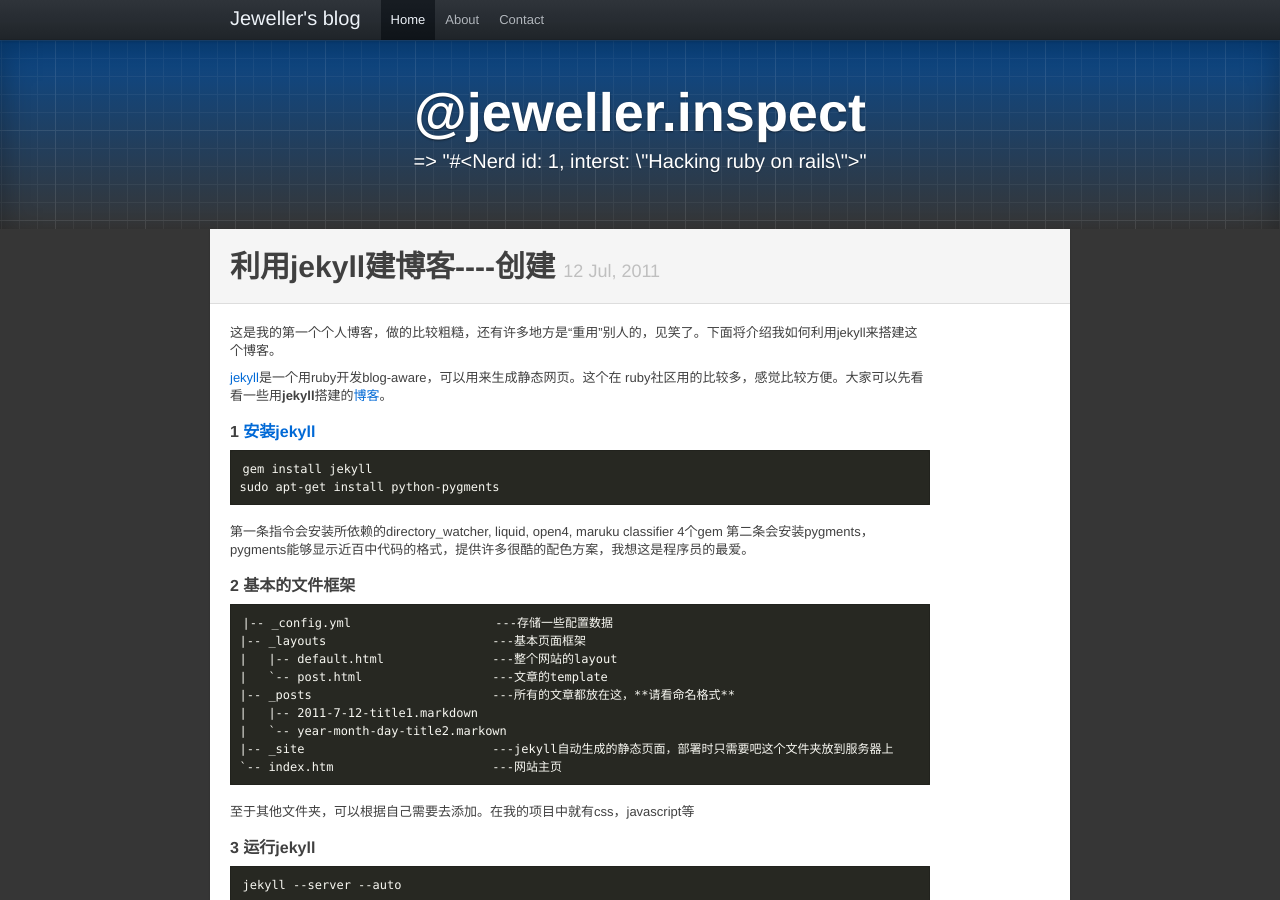
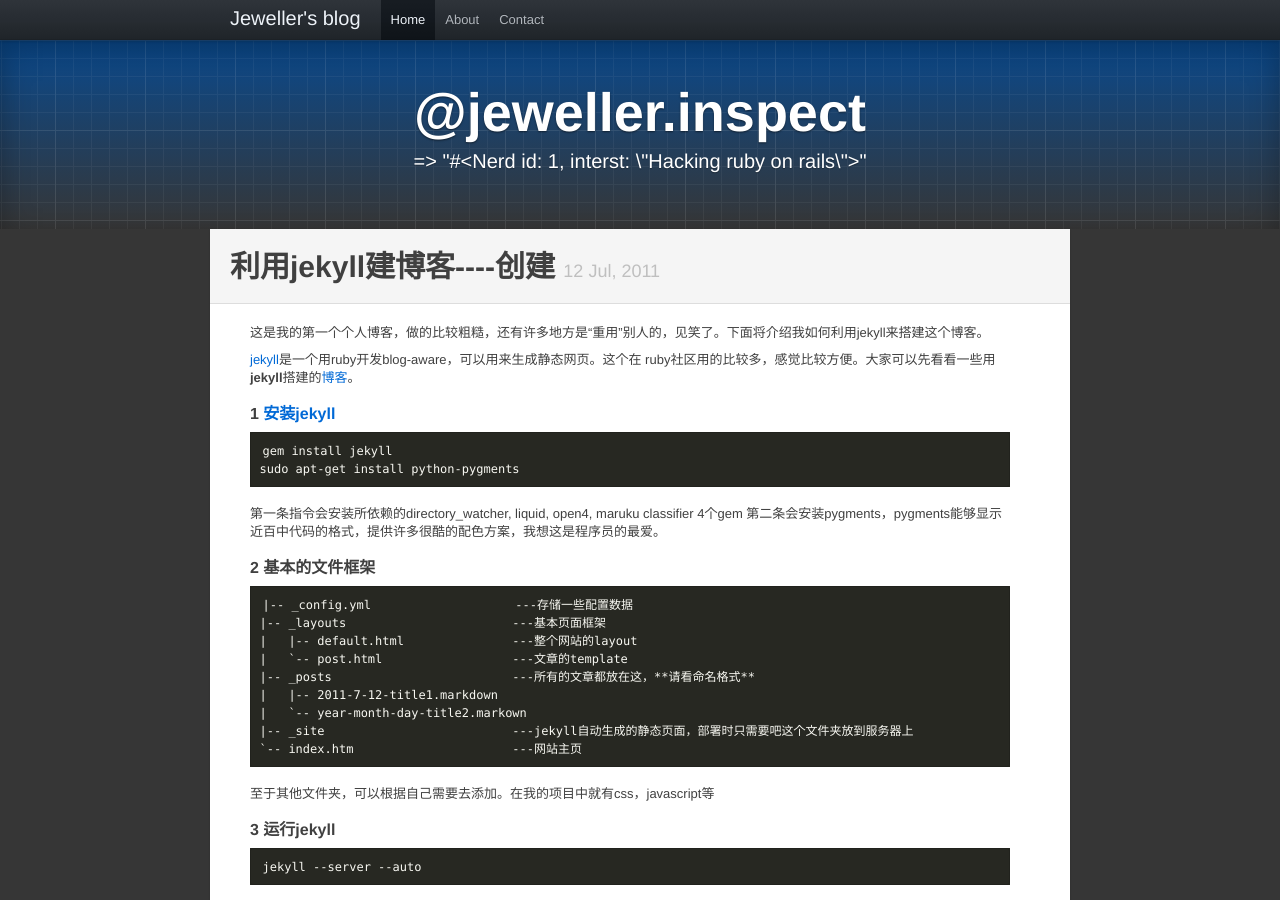
Before and after one commit to Jeweller-Tsai/jeweller-tsai.github.com, a Jekyll site: the page built from _posts/2011-07-12-Building-my-first-blog-with-jekyll.markdown, in a window 1280 px wide and 900 px high. Built offline with Jekyll 4.4.1, drawn with Linux system fonts in a browser that asks for light colours; Markdown is read by kramdown in place of the engine named in the settings; comment, search, counter and statistics services are not loaded.

Commit message:
modify the post layout

```diff
--- a/_layouts/post.html
+++ b/_layouts/post.html
@@ -12,7 +12,8 @@ layout: default
       </h1>
     </div>
     <div class="row">
-      <div class="span12">
+      <div class="span2" />
+      <div class="span13">
         {{ content }}
         <hr>
         <h3>相关文章</h3>
```
